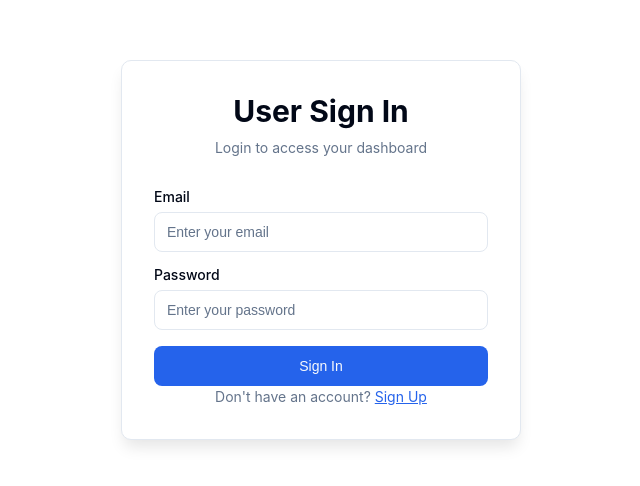
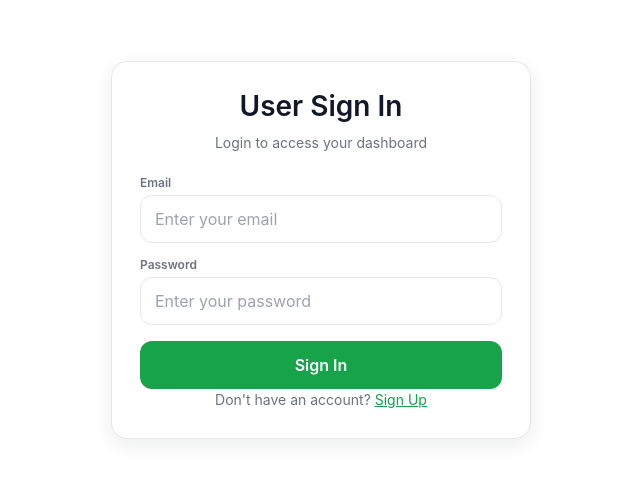
Before and after one commit to tanim-mishkat/Reel-Style-Food-App, a React (Vite) app in the folder Frontend/: page /auth/user/login in a window 1280 px wide. Shown: the part 150-636 px from the top of the page, without its empty margins (319-959 px from the left). Built offline with nearby package versions, Linux system fonts and the light colour scheme; no server answers.

Commit message:
improved ui

```diff
--- a/Frontend/src/assets/styles/global.css
+++ b/Frontend/src/assets/styles/global.css
@@ -10,10 +10,12 @@
 html, body {
   width: 100%;
   height: 100%;
-  font-family: -apple-system, BlinkMacSystemFont, "Segoe UI", Roboto, "Helvetica Neue", Arial, sans-serif;
+  font-family: var(--font-family);
   line-height: 1.5;
   -webkit-font-smoothing: antialiased;
   -moz-osx-font-smoothing: grayscale;
+  color: var(--text-primary);
+  background: var(--surface-light);
 }
 
 #root {
@@ -38,7 +40,7 @@ html, body {
   width: 100%;
   max-width: 1200px;
   margin: 0 auto;
-  padding: 0 var(--spacing-md);
+  padding: 0 var(--spacing-2);
 }
 
 /* Scrollbar Styles */
@@ -47,14 +49,14 @@ html, body {
 }
 
 ::-webkit-scrollbar-track {
-  background: rgba(0, 0, 0, 0.1);
+  background: var(--muted);
 }
 
 ::-webkit-scrollbar-thumb {
-  background: rgba(0, 0, 0, 0.3);
+  background: var(--text-secondary);
   border-radius: var(--radius-full);
 }
 
 ::-webkit-scrollbar-thumb:hover {
-  background: rgba(0, 0, 0, 0.5);
+  background: var(--text-primary);
 }
--- a/Frontend/src/assets/styles/variables.css
+++ b/Frontend/src/assets/styles/variables.css
@@ -1,54 +1,82 @@
 :root {
-  /* Light mode colors */
-  --background: hsl(0 0% 100%);
-  --foreground: hsl(222.2 84% 4.9%);
-  --card: hsl(0 0% 100%);
-  --card-foreground: hsl(222.2 84% 4.9%);
-  --popover: hsl(0 0% 100%);
-  --popover-foreground: hsl(222.2 84% 4.9%);
-  --primary: hsl(221.2 83.2% 53.3%);
-  --primary-foreground: hsl(210 40% 98%);
-  --primary-hover: hsl(221.2 83.2% 48%);
-  --secondary: hsl(210 40% 96%);
-  --secondary-foreground: hsl(222.2 84% 4.9%);
-  --muted: hsl(210 40% 96%);
-  --muted-foreground: hsl(215.4 16.3% 46.9%);
-  --accent: hsl(210 40% 96%);
-  --accent-foreground: hsl(222.2 84% 4.9%);
-  --destructive: hsl(0 84.2% 60.2%);
-  --destructive-foreground: hsl(210 40% 98%);
-  --border: hsl(214.3 31.8% 91.4%);
-  --input: hsl(214.3 31.8% 91.4%);
-  --ring: hsl(221.2 83.2% 53.3%);
-  --success: #28a745;
-  --warning: #ffc107;
-  --info: #17a2b8;
-  --light: #f8f9fa;
-  --dark: #343a40;
+  /* Design System Colors */
+  --primary: #16A34A;
+  --primary-pressed: #15803D;
+  --accent: #FF6A3D;
+  --text-primary: #111827;
+  --text-secondary: #6B7280;
+  --text-placeholder: #9CA3AF;
+  --surface-light: #FFFFFF;
+  --surface-dark: #0B0B0F;
+  --surface-card: #111827;
+  --border: #E5E7EB;
+  --error: #DC2626;
+  --text-on-dark: #F9FAFB;
+  --text-on-dark-secondary: #E5E7EB;
+
+  /* Legacy mappings */
+  --background: var(--surface-light);
+  --foreground: var(--text-primary);
+  --card: var(--surface-light);
+  --card-foreground: var(--text-primary);
+  --primary-foreground: #FFFFFF;
+  --primary-hover: var(--primary-pressed);
+  --muted: #F8FAFC;
+  --muted-foreground: var(--text-secondary);
+  --destructive: var(--error);
+  --destructive-foreground: #FFFFFF;
+  --input: var(--border);
+  --ring: var(--primary);
 
   /* Video Actions */
-  --like-color: #ff3040;
+  --like-color: var(--accent);
   --save-color: #ffd700;
 
-  /* Spacing */
-  --spacing-xs: 0.25rem;
-  --spacing-sm: 0.5rem;
-  --spacing-md: 1rem;
-  --spacing-lg: 1.5rem;
-  --spacing-xl: 2rem;
-  --spacing-xxl: 3rem;
+  /* 8px Grid Spacing */
+  --spacing-1: 8px;
+  --spacing-2: 16px;
+  --spacing-3: 24px;
+  --spacing-4: 32px;
+  --spacing-5: 40px;
+  --spacing-6: 48px;
 
   /* Border Radius */
-  --radius-sm: 0.25rem;
-  --radius-md: 0.5rem;
-  --radius-lg: 1rem;
-  --radius-xl: 1.5rem;
-  --radius-full: 50%;
+  --radius-sm: 12px;
+  --radius-md: 16px;
+  --radius-full: 999px;
+
+  /* Legacy mappings */
+  --spacing-xs: 4px;
+  --spacing-sm: 8px;
+  --spacing-md: 16px;
+  --spacing-lg: 24px;
+  --spacing-xl: 32px;
+  --spacing-xxl: 48px;
+  --radius-lg: var(--radius-md);
+  --radius-xl: var(--radius-md);
 
   /* Shadows */
   --shadow-sm: 0 1px 2px 0 rgba(0, 0, 0, 0.05);
   --shadow-md: 0 4px 6px -1px rgba(0, 0, 0, 0.1);
   --shadow-lg: 0 10px 15px -3px rgba(0, 0, 0, 0.1);
+
+  /* Typography */
+  --font-family: 'Inter', -apple-system, BlinkMacSystemFont, 'Segoe UI', Roboto, sans-serif;
+  --text-xs: 12px;
+  --text-sm: 13px;
+  --text-base: 14px;
+  --text-md: 15px;
+  --text-lg: 16px;
+  --text-xl: 20px;
+  --text-2xl: 24px;
+  --text-3xl: 28px;
+
+  /* Elevation */
+  --shadow-0: none;
+  --shadow-2: 0 2px 4px rgba(0, 0, 0, 0.06);
+  --shadow-6: 0 6px 16px rgba(0, 0, 0, 0.12);
+  --shadow-card: 0 6px 20px rgba(17, 24, 39, 0.08);
+  --shadow-dark: 0 6px 20px rgba(0, 0, 0, 0.25);
 
   /* Z-index */
   --z-dropdown: 1000;
--- a/Frontend/src/features/auth/components/AuthLayout/AuthLayout.module.css
+++ b/Frontend/src/features/auth/components/AuthLayout/AuthLayout.module.css
@@ -1,44 +1,62 @@
 .authWrapper {
   min-height: 100vh;
-  display: flex;
-  align-items: center;
-  justify-content: center;
-  padding: 1rem;
-  background: var(--background);
+  display: grid;
+  place-items: center;
+  padding: var(--spacing-2);
+  background: var(--surface-light);
+  margin-top: 10vh;
 }
 
 .authContainer {
   width: 100%;
-  max-width: 400px;
-  background: var(--card);
+  max-width: 360px;
+  background: var(--surface-light);
   border: 1px solid var(--border);
-  border-radius: calc(var(--radius-md) + 2px);
-  box-shadow: var(--shadow-lg);
-  padding: 2rem;
-  transition: all 0.3s ease;
+  border-radius: var(--radius-md);
+  box-shadow: var(--shadow-card);
+  padding: 24px;
+  transition: all 250ms ease;
 }
 
 .authHeader {
   text-align: center;
-  margin-bottom: 2rem;
+  margin-bottom: var(--spacing-3);
 }
 
 .authTitle {
-  font-size: 1.875rem;
-  font-weight: 700;
-  color: var(--foreground);
-  margin-bottom: 0.5rem;
+  font-size: 26px;
+  font-weight: 600;
+  color: var(--text-primary);
+  margin-bottom: 8px;
   line-height: 1.2;
 }
 
 .authSubtitle {
-  font-size: 0.875rem;
-  color: var(--muted-foreground);
+  font-size: var(--text-base);
+  color: var(--text-secondary);
   font-weight: 400;
+  line-height: 1.5;
 }
 
 .authFooter {
   display: flex;
   flex-direction: column;
-  gap: 1.5rem;
+  gap: var(--spacing-2);
 }
+
+@media (min-width: 768px) {
+  .authContainer {
+    max-width: 420px;
+    padding: 28px;
+  }
+
+  .authTitle {
+    font-size: var(--text-3xl);
+  }
+}
+
+@media (min-width: 1024px) {
+  .authWrapper {
+    margin-top: 0;
+  }
+}
--- a/Frontend/src/features/video/components/VideoActions/VideoActions.module.css
+++ b/Frontend/src/features/video/components/VideoActions/VideoActions.module.css
@@ -1,10 +1,10 @@
 .sideActions {
   position: absolute;
-  right: 15px;
-  bottom: 200px;
+  right: 12px;
+  bottom: 112px;
   display: flex;
   flex-direction: column;
-  gap: 20px;
+  gap: 12px;
   z-index: 2;
   align-items: center;
 }
@@ -12,44 +12,45 @@
 .actionBtn {
   background: none;
   border: none;
-  color: white;
+  color: var(--text-on-dark);
   display: flex;
   flex-direction: column;
   align-items: center;
-  gap: 5px;
+  gap: 4px;
   cursor: pointer;
-  transition: transform 0.2s ease;
+  transition: transform 200ms ease;
+  width: 44px;
+  height: 44px;
+  border-radius: var(--radius-sm);
+  justify-content: center;
 }
 
 .actionBtn:hover {
-  transform: scale(1.1);
+  transform: scale(1.05);
 }
 
 .actionIcon {
   width: 28px;
   height: 28px;
-  filter: drop-shadow(0 2px 4px rgba(0,0,0,0.8));
+  filter: drop-shadow(0 1px 2px rgba(0,0,0,0.5));
 }
 
 .actionCount {
-  font-size: 12px;
+  font-size: var(--text-xs);
   font-weight: 500;
-  text-shadow: 0 1px 3px rgba(0,0,0,0.8);
+  text-shadow: 0 1px 2px rgba(0,0,0,0.5);
+  line-height: 1.5;
+  position: absolute;
+  bottom: -18px;
 }
 
-@media (max-width: 768px) {
+@media (min-width: 768px) {
   .sideActions {
-    right: 10px;
-    bottom: 150px;
-    gap: 15px;
-  }
-
-  .actionIcon {
-    width: 24px;
-    height: 24px;
+    right: 16px;
+    bottom: 128px;
   }
 
   .actionCount {
-    font-size: 11px;
+    font-size: var(--text-sm);
   }
 }
--- a/Frontend/src/features/video/components/VideoControls/VideoControls.module.css
+++ b/Frontend/src/features/video/components/VideoControls/VideoControls.module.css
@@ -1,44 +1,35 @@
 .videoControls {
   position: absolute;
-  top: 20px;
-  right: 20px;
+  top: 12px;
+  right: 12px;
   z-index: 2;
 }
 
 .muteBtn {
-  background: rgba(0, 0, 0, 0.5);
+  background: rgba(0, 0, 0, 0.45);
   border: none;
-  color: white;
-  font-size: 20px;
-  padding: 10px;
-  border-radius: 50%;
+  color: var(--text-on-dark);
+  border-radius: var(--radius-sm);
   cursor: pointer;
-  width: 50px;
-  height: 50px;
-  display: flex;
-  align-items: center;
-  justify-content: center;
+  width: 44px;
+  height: 44px;
+  display: grid;
+  place-items: center;
+  transition: all 200ms ease;
+}
+
+.muteBtn:hover {
+  background: rgba(0, 0, 0, 0.6);
 }
 
 .muteBtn svg {
-  width: 20px;
-  height: 20px;
+  width: 28px;
+  height: 28px;
 }
 
-@media (max-width: 768px) {
+@media (min-width: 768px) {
   .videoControls {
-    top: 15px;
-    right: 15px;
-  }
-
-  .muteBtn {
-    width: 40px;
-    height: 40px;
-    font-size: 16px;
-  }
-
-  .muteBtn svg {
-    width: 16px;
-    height: 16px;
+    top: 16px;
+    right: 16px;
   }
 }
--- a/Frontend/src/features/video/components/VideoPlayer/VideoPlayer.module.css
+++ b/Frontend/src/features/video/components/VideoPlayer/VideoPlayer.module.css
@@ -1,6 +1,7 @@
 .videoPlayer {
   width: 100%;
-  height: 100%;
+  height: 100dvh;
+  aspect-ratio: 9/16;
   object-fit: cover;
   position: absolute;
   top: 0;
--- a/Frontend/src/shared/components/ui/Button/Button.module.css
+++ b/Frontend/src/shared/components/ui/Button/Button.module.css
@@ -3,24 +3,24 @@
   align-items: center;
   justify-content: center;
   white-space: nowrap;
-  border-radius: var(--radius-md);
-  font-size: 0.875rem;
-  font-weight: 500;
-  height: 2.5rem;
-  padding: 0.5rem 1rem;
-  transition: all 0.2s ease;
+  border-radius: var(--radius-sm);
+  font-size: var(--text-lg);
+  font-weight: 600;
+  min-height: 48px;
+  padding: 12px 20px;
+  transition: all 200ms ease;
   cursor: pointer;
   border: none;
   outline: none;
   text-decoration: none;
   background-color: var(--primary);
   color: var(--primary-foreground);
+  font-family: var(--font-family);
 }
 
 .btn:hover:not(:disabled) {
-  background-color: var(--primary-hover);
+  background-color: var(--primary-pressed);
   transform: translateY(-1px);
-  box-shadow: var(--shadow-md);
 }
 
 .btn:disabled {
@@ -31,3 +31,8 @@
 .btn:active {
   transform: translateY(0);
 }
+
+.btn:focus-visible {
+  outline: 2px solid var(--primary);
+  outline-offset: 1px;
+}
--- a/Frontend/src/shared/components/ui/Input/Input.module.css
+++ b/Frontend/src/shared/components/ui/Input/Input.module.css
@@ -1,35 +1,41 @@
 .formGroup {
   display: flex;
   flex-direction: column;
-  gap: 0.5rem;
+  gap: 6px;
 }
 
 .formLabel {
-  font-size: 0.875rem;
-  font-weight: 500;
-  color: var(--foreground);
+  font-size: var(--text-xs);
+  font-weight: 600;
+  color: var(--text-secondary);
   line-height: 1;
 }
 
 .formInput {
-  display: flex;
-  height: 2.5rem;
+  height: 48px;
   width: 100%;
-  border-radius: var(--radius-md);
-  border: 1px solid var(--input);
-  background-color: var(--background);
-  padding: 0.5rem 0.75rem;
-  font-size: 0.875rem;
-  color: var(--foreground);
-  transition: all 0.2s ease;
+  border-radius: var(--radius-sm);
+  border: 1px solid var(--border);
+  background-color: var(--surface-light);
+  padding: 12px 14px;
+  font-size: var(--text-lg);
+  color: var(--text-primary);
+  transition: all 200ms ease;
   outline: none;
+  font-family: var(--font-family);
 }
 
 .formInput::placeholder {
-  color: var(--muted-foreground);
+  color: var(--text-placeholder);
 }
 
 .formInput:focus {
-  border-color: var(--ring);
-  box-shadow: 0 0 0 2px rgba(59, 130, 246, 0.1);
+  border-color: var(--primary);
+  outline: 2px solid var(--primary);
+  outline-offset: 1px;
 }
+
+.formInput:focus-visible {
+  outline: 2px solid var(--primary);
+  outline-offset: 1px;
+}
```
Also changed, not shown: Frontend/src/features/home/pages/HomePage.module.css (+35 -21 lines), Frontend/src/features/home/pages/SavedPage.module.css (+55 -29 lines), Frontend/src/features/video/components/VideoInfo/VideoInfo.module.css (+20 -20 lines).
